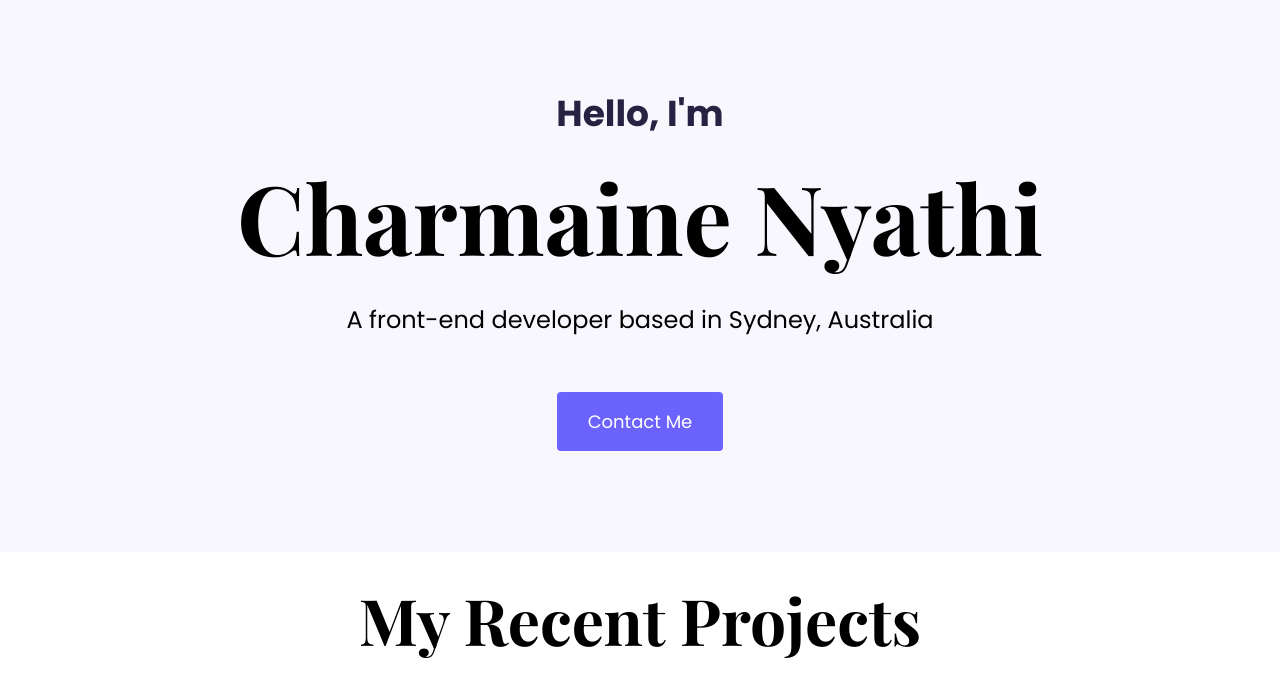
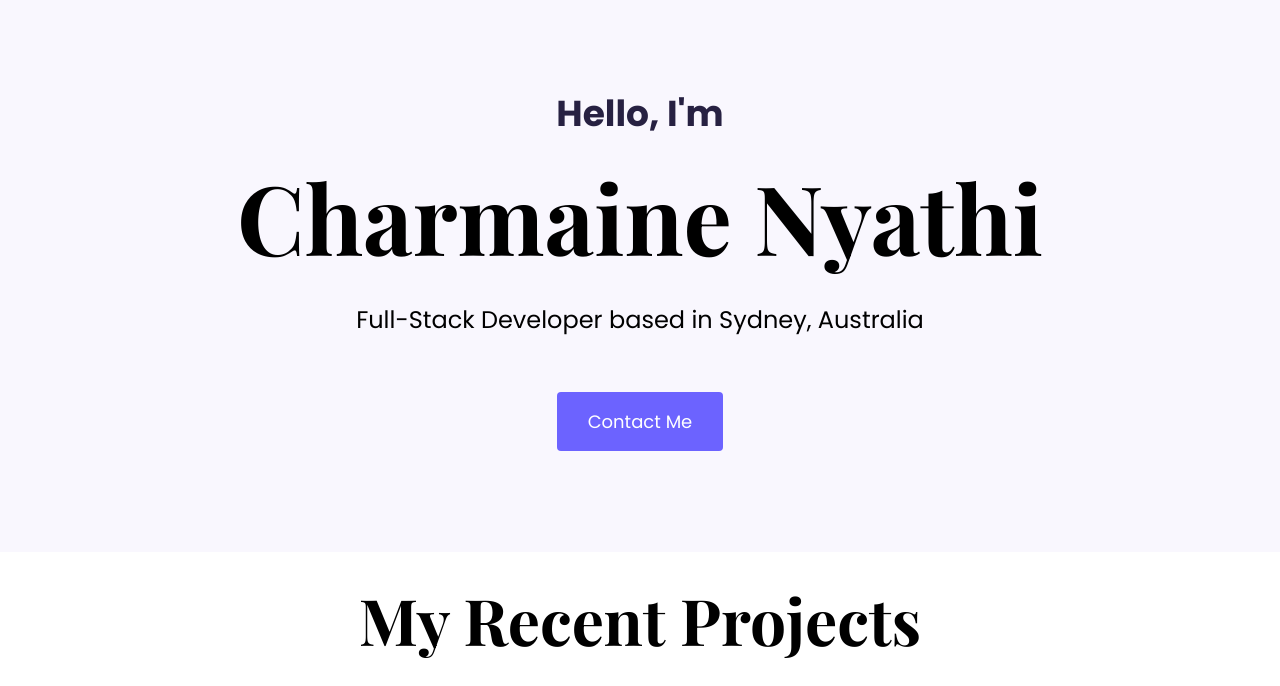
Before and after one commit to ctndeveloperstudent/portfolio-may, a plain HTML site: page src/index.html in a window 1280 px wide. Shown: the part 84-770 px from the top of the page. Drawn offline with nearby package versions, Linux system fonts and the light colour scheme; a web font is replaced by a local one.

Commit message:
updated home page content

```diff
--- a/src/index.html
+++ b/src/index.html
@@ -14,7 +14,7 @@
         src="https://kit.fontawesome.com/ae68de73b9.js" crossorigin="anonymous">
     </script>
     <meta name="description" content="Charmaine is an aspiring full-stack engineer with front-end experience based in Sydney, Australia. She is adept at multiple languages including but not limited to HTML, CSS, JavaScript, Python, API Intergration and Bootstrap.">
-    <title>Front-end Developer - Charmaine Nyathi</title>
+    <title>Full-stack Developer - Charmaine Nyathi</title>
     <link rel="icon" type="image/x-icon" href="images/icon.jpg">
     <link rel="stylesheet" href="styles/style.css">
 </head>
@@ -56,7 +56,7 @@
         <p>Hello, I'm</p>
         <h1>Charmaine Nyathi</h1>
         <h2 class="mb-5">
-            A front-end developer based in Sydney, Australia
+            Full-Stack Developer based in Sydney, Australia
         </h2>
         <div>
             <a href="contact.html" class="btn btn-branding mb-3" title="Contact me">Contact Me</a>
```
